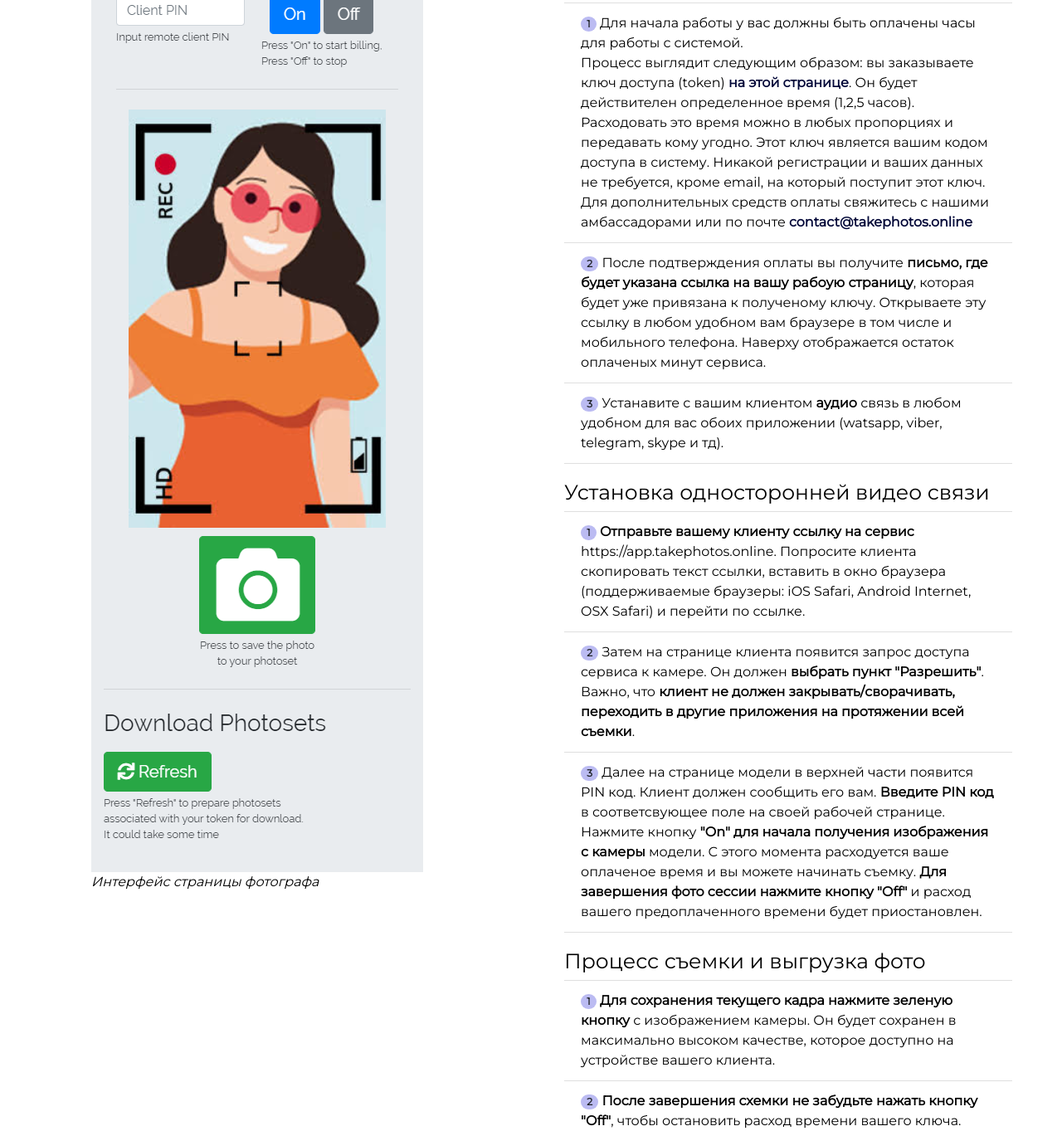
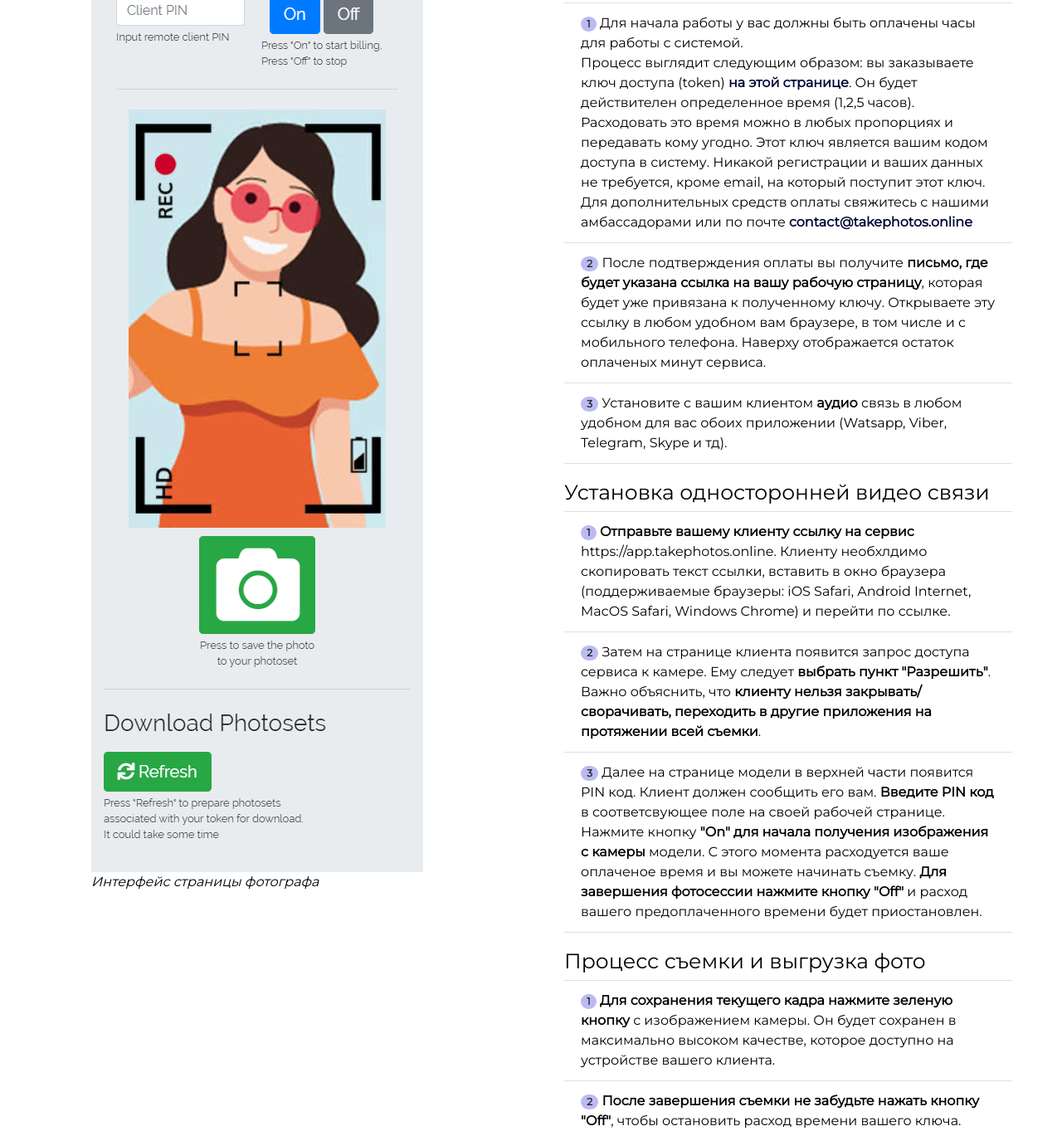
Before and after one commit to takephotosonline/takephotosonline.github.io, a website: page readme_ru.html in a window 1280 px wide. Shown: the part 645-2008 px from the top of the page at 83% size. Drawn offline with Linux system fonts and the light colour scheme.

Commit message:
fix readme_ru typos

```diff
--- a/readme_ru.html
+++ b/readme_ru.html
@@ -167,17 +167,17 @@
                                 <li class="list-group-item">
                                     <span class="badge badge-secondary badge-pill">2</span>
                                     После подтверждения оплаты вы получите <b>письмо, где будет указана ссылка на вашу
-                                    рабоую
+                                    рабочую
                                     страницу</b>,
-                                    которая будет уже привязана к полученому ключу. Открываете эту ссылку в любом
+                                    которая будет уже привязана к полученному ключу. Открываете эту ссылку в любом
                                     удобном
-                                    вам браузере в том числе и мобильного телефона.
+                                    вам браузере, в том числе и с мобильного телефона.
                                     Наверху отображается остаток оплаченых минут сервиса.
                                 </li>
                                 <li class="list-group-item">
                                     <span class="badge badge-secondary badge-pill">3</span>
-                                    Устанавите с вашим клиентом <b>аудио</b> связь в любом удобном для вас обоих
-                                    приложении (watsapp, viber, telegram, skype и тд).
+                                    Установите с вашим клиентом <b>аудио</b> связь в любом удобном для вас обоих
+                                    приложении (Watsapp, Viber, Telegram, Skype и тд).
 
                                     <!--                                <small>*</small>-->
                                 </li>
@@ -186,15 +186,15 @@
                                 <li class="list-group-item">
                                     <span class="badge badge-secondary badge-pill">1</span>
                                     <b>Отправьте вашему клиенту ссылку на сервис</b> https://app.takephotos.online.
-                                    Попросите клиента скопировать текст ссылки, вставить в окно браузера (поддерживаемые
-                                    браузеры: iOS Safari, Android Internet, OSX Safari) и перейти по ссылке.
+                                    Клиенту необхлдимо скопировать текст ссылки, вставить в окно браузера (поддерживаемые
+                                    браузеры: iOS Safari, Android Internet, MacOS Safari, Windows Chrome) и перейти по ссылке.
                                 </li>
                                 <li class="list-group-item">
                                     <span class="badge badge-secondary badge-pill">2</span>
                                     Затем на странице клиента появится запрос доступа сервиса к камере.
-                                    Он должен <b>выбрать пункт "Разрешить"</b>.
-                                    Важно, что
-                                    <b>клиент не должен закрывать/сворачивать, переходить в другие приложения на
+                                    Ему следует <b>выбрать пункт "Разрешить"</b>.
+                                    Важно объяснить,
+                                    что <b>клиенту нельзя закрывать/сворачивать, переходить в другие приложения на
                                         протяжении всей съемки</b>.
                                 </li>
 
@@ -206,7 +206,7 @@
                                     Нажмите кнопку <b>"On" для начала получения изображения с камеры</b> модели.
                                     С этого момента расходуется ваше оплаченое время и вы можете начинать съемку.
 
-                                    <b>Для завершения фото сессии нажмите кнопку "Off"</b> и расход вашего
+                                    <b>Для завершения фотосессии нажмите кнопку "Off"</b> и расход вашего
                                     предоплаченного
                                     времени будет приостановлен.
                                 </li>
@@ -224,7 +224,7 @@
 
                                 <li class="list-group-item">
                                     <span class="badge badge-secondary badge-pill">2</span>
-                                    <b>После завершения схемки не забудьте нажать кнопку "Off"</b>, чтобы остановить
+                                    <b>После завершения съемки не забудьте нажать кнопку "Off"</b>, чтобы остановить
                                     расход времени вашего ключа.
                                 </li>
 
@@ -277,8 +277,8 @@
 
                                 <li class="list-group-item">
                                     <span class="badge badge-secondary badge-pill">2</span>
-                                    Устанавите <b>аудио</b> связь с вашим фотографом в любом удобном для вас обоих
-                                    приложении (watsapp, viber, telegram, skype и тд).
+                                    Установите <b>аудио</b> связь с вашим фотографом в любом удобном для вас обоих
+                                    приложении (Watsapp, Viber, Telegram, Skype и тд).
                                 </li>
 
 
```
